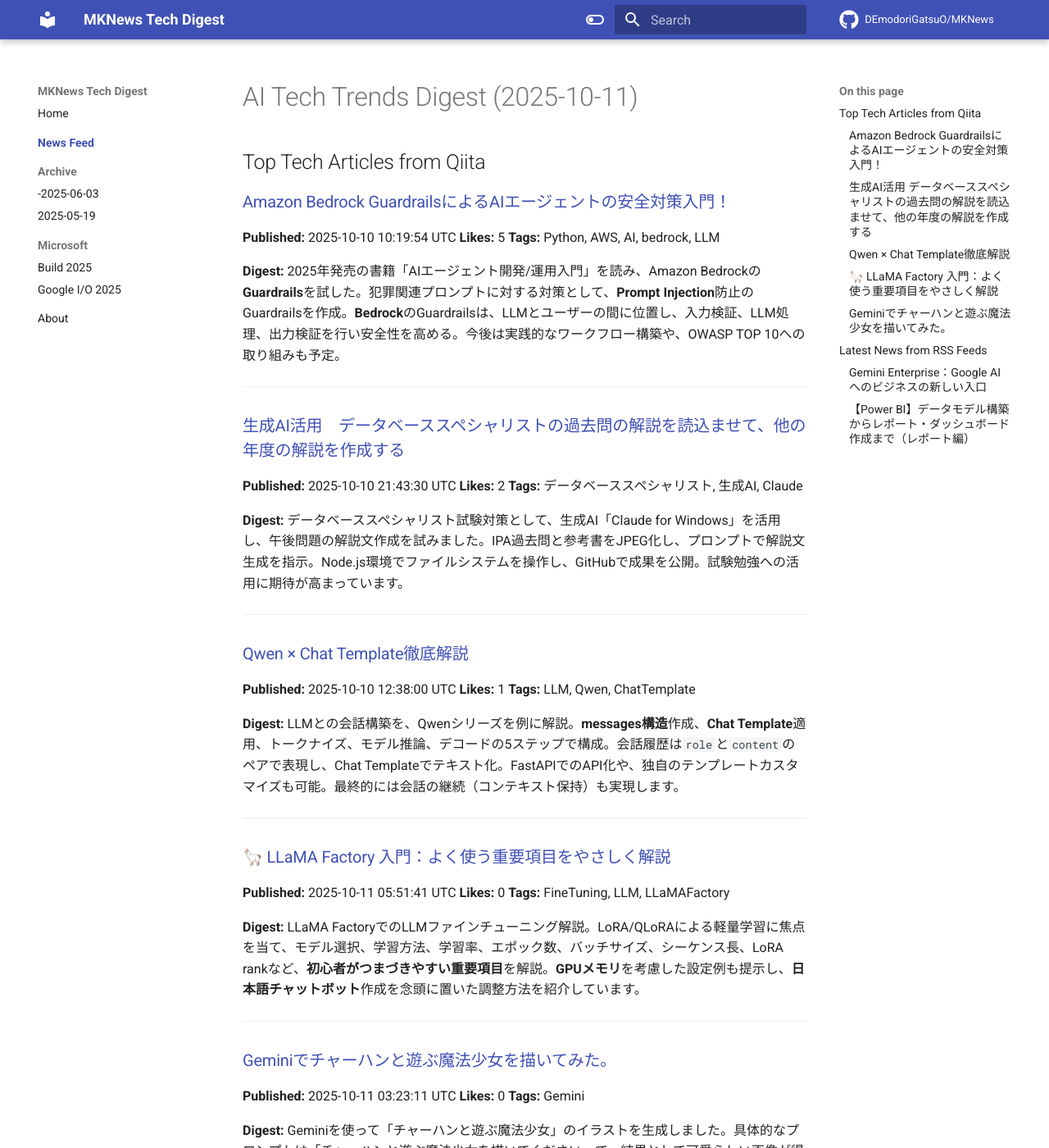
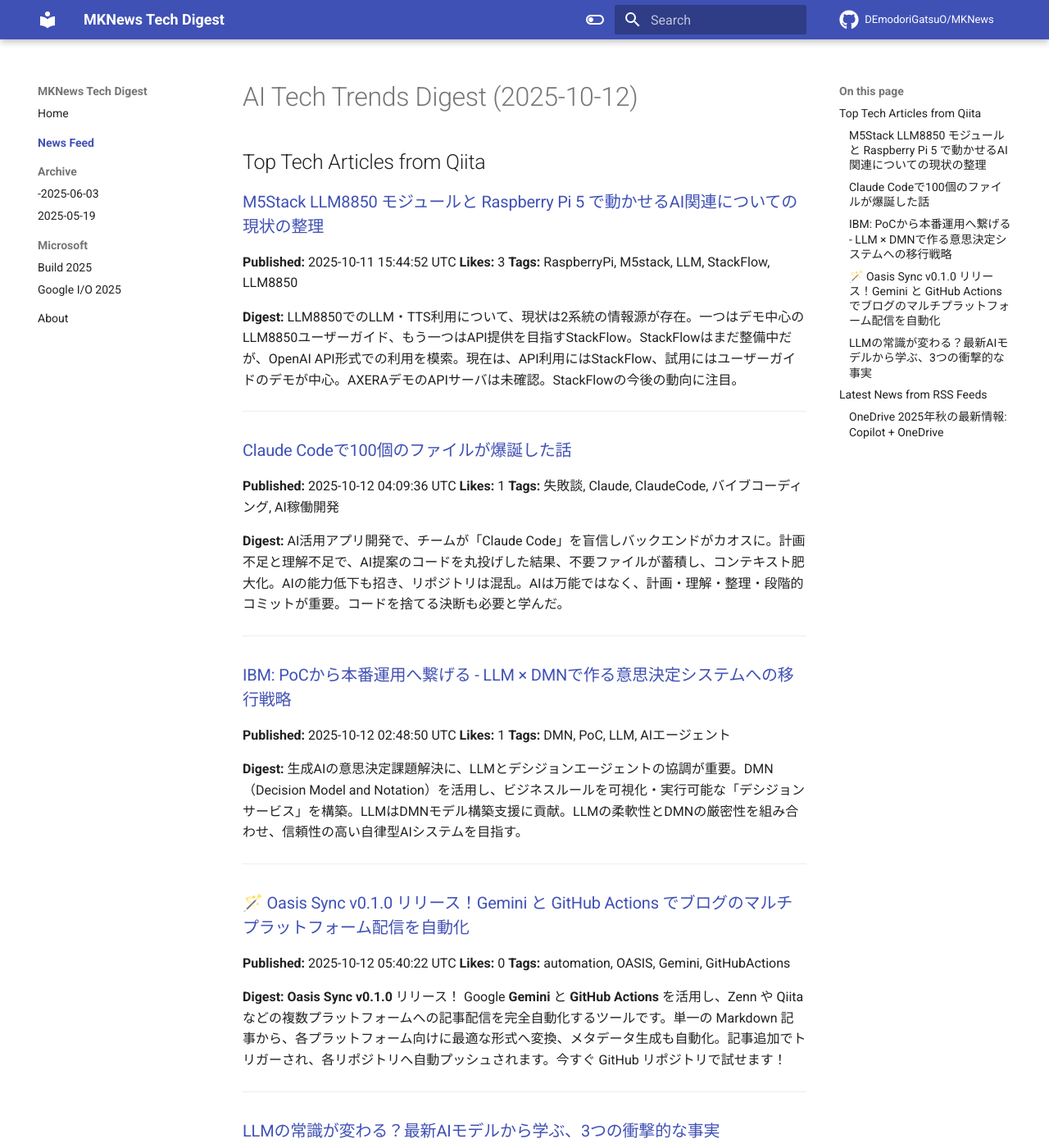
Before and after one commit to DEmodoriGatsuO/MKNews, an MkDocs documentation site: the page built from docs/news/index.md, in a window 1280 px wide and 1400 px high. Shown: the whole window at 82% size. Built offline with MkDocs 1.6.1 and Material for MkDocs 9.7.7, drawn with Linux system fonts in a browser that asks for light colours; comment, search, counter and statistics services are not loaded; some of the changed text lies outside the part shown.

Commit message:
Automated AI Tech Digest - 2025-10-12

```diff
--- a/docs/news/index.md
+++ b/docs/news/index.md
@@ -1,78 +1,68 @@
-# AI Tech Trends Digest (2025-10-11)
+# AI Tech Trends Digest (2025-10-12)
 
 
 ## Top Tech Articles from Qiita
 
 
-### [Amazon Bedrock GuardrailsによるAIエージェントの安全対策入門！](https://qiita.com/eno49conan/items/e4ca8be64afb984c5a68)
-**Published:** 2025-10-10 10:19:54 UTC
-**Likes:** 5
-**Tags:** Python, AWS, AI, bedrock, LLM
+### [M5Stack LLM8850 モジュールと Raspberry Pi 5 で動かせるAI関連についての現状の整理](https://qiita.com/uzuki_aoba/items/e69b8d3f03bb368199fa)
+**Published:** 2025-10-11 15:44:52 UTC
+**Likes:** 3
+**Tags:** RaspberryPi, M5stack, LLM, StackFlow, LLM8850
 
 **Digest:**
-2025年発売の書籍「AIエージェント開発/運用入門」を読み、Amazon Bedrockの**Guardrails**を試した。犯罪関連プロンプトに対する対策として、**Prompt Injection**防止のGuardrailsを作成。**Bedrock**のGuardrailsは、LLMとユーザーの間に位置し、入力検証、LLM処理、出力検証を行い安全性を高める。今後は実践的なワークフロー構築や、OWASP TOP 10への取り組みも予定。
+LLM8850でのLLM・TTS利用について、現状は2系統の情報源が存在。一つはデモ中心のLLM8850ユーザーガイド、もう一つはAPI提供を目指すStackFlow。StackFlowはまだ整備中だが、OpenAI API形式での利用を模索。現在は、API利用にはStackFlow、試用にはユーザーガイドのデモが中心。AXERAデモのAPIサーバは未確認。StackFlowの今後の動向に注目。
 
 ---
 
-### [生成AI活用　データベーススペシャリストの過去問の解説を読込ませて、他の年度の解説を作成する](https://qiita.com/RYA234/items/4101ab27d285cf902f80)
-**Published:** 2025-10-10 21:43:30 UTC
-**Likes:** 2
-**Tags:** データベーススペシャリスト, 生成AI, Claude
+### [Claude Codeで100個のファイルが爆誕した話](https://qiita.com/ktdatascience/items/dcbf914e2f341564e7ef)
+**Published:** 2025-10-12 04:09:36 UTC
+**Likes:** 1
+**Tags:** 失敗談, Claude, ClaudeCode, バイブコーディング, AI稼働開発
 
 **Digest:**
-データベーススペシャリスト試験対策として、生成AI「Claude for Windows」を活用し、午後問題の解説文作成を試みました。IPA過去問と参考書をJPEG化し、プロンプトで解説文生成を指示。Node.js環境でファイルシステムを操作し、GitHubで成果を公開。試験勉強への活用に期待が高まっています。
+AI活用アプリ開発で、チームが「Claude Code」を盲信しバックエンドがカオスに。計画不足と理解不足で、AI提案のコードを丸投げした結果、不要ファイルが蓄積し、コンテキスト肥大化。AIの能力低下も招き、リポジトリは混乱。AIは万能ではなく、計画・理解・整理・段階的コミットが重要。コードを捨てる決断も必要と学んだ。
 
 ---
 
-### [Qwen × Chat Template徹底解説](https://qiita.com/softbase/items/cdb5087005cf92ffd6ab)
-**Published:** 2025-10-10 12:38:00 UTC
+### [IBM: PoCから本番運用へ繋げる - LLM × DMNで作る意思決定システムへの移行戦略](https://qiita.com/RepKuririn/items/03849082afa1c4f2350a)
+**Published:** 2025-10-12 02:48:50 UTC
 **Likes:** 1
-**Tags:** LLM, Qwen, ChatTemplate
+**Tags:** DMN, PoC, LLM, AIエージェント
 
 **Digest:**
-LLMとの会話構築を、Qwenシリーズを例に解説。**messages構造**作成、**Chat Template**適用、トークナイズ、モデル推論、デコードの5ステップで構成。会話履歴は`role`と`content`のペアで表現し、Chat Templateでテキスト化。FastAPIでのAPI化や、独自のテンプレートカスタマイズも可能。最終的には会話の継続（コンテキスト保持）も実現します。
+生成AIの意思決定課題解決に、LLMとデシジョンエージェントの協調が重要。DMN（Decision Model and Notation）を活用し、ビジネスルールを可視化・実行可能な「デシジョンサービス」を構築。LLMはDMNモデル構築支援に貢献。LLMの柔軟性とDMNの厳密性を組み合わせ、信頼性の高い自律型AIシステムを目指す。
 
 ---
 
-### [🦙 LLaMA Factory 入門：よく使う重要項目をやさしく解説](https://qiita.com/softbase/items/b6227587a072ae577d5f)
-**Published:** 2025-10-11 05:51:41 UTC
+### [🪄 Oasis Sync v0.1.0 リリース！Gemini と GitHub Actions でブログのマルチプラットフォーム配信を自動化](https://qiita.com/Maki-HamarukiLab/items/2f1f61948334fd0d2e67)
+**Published:** 2025-10-12 05:40:22 UTC
 **Likes:** 0
-**Tags:** FineTuning, LLM, LLaMAFactory
+**Tags:** automation, OASIS, Gemini, GitHubActions
 
 **Digest:**
-LLaMA FactoryでのLLMファインチューニング解説。LoRA/QLoRAによる軽量学習に焦点を当て、モデル選択、学習方法、学習率、エポック数、バッチサイズ、シーケンス長、LoRA rankなど、**初心者がつまづきやすい重要項目**を解説。**GPUメモリ**を考慮した設定例も提示し、**日本語チャットボット**作成を念頭に置いた調整方法を紹介しています。
+**Oasis Sync v0.1.0** リリース！ Google **Gemini** と **GitHub Actions** を活用し、Zenn や Qiita などの複数プラットフォームへの記事配信を完全自動化するツールです。単一の Markdown 記事から、各プラットフォーム向けに最適な形式へ変換、メタデータ生成も自動化。記事追加でトリガーされ、各リポジトリへ自動プッシュされます。今すぐ GitHub リポジトリで試せます！
 
 ---
 
-### [Geminiでチャーハンと遊ぶ魔法少女を描いてみた。](https://qiita.com/nori-channel/items/45c87a69da0235ca64b1)
-**Published:** 2025-10-11 03:23:11 UTC
+### [LLMの常識が変わる？最新AIモデルから学ぶ、3つの衝撃的な事実](https://qiita.com/Maki-HamarukiLab/items/ba16ef4d1f5c5d05a903)
+**Published:** 2025-10-12 05:40:22 UTC
 **Likes:** 0
-**Tags:** Gemini
+**Tags:** NVIDIA, DeepLearning, AI, LLM, MoE
 
 **Digest:**
-Geminiを使って「チャーハンと遊ぶ魔法少女」のイラストを生成しました。具体的なプロンプトは「チャーハンと遊ぶ魔法少女を描いてください」で、結果として可愛らしい画像が得られました。この試みが、何かの役に立つことを願っています。
+LLMの進化は加速し、3つの衝撃的事実が明らかに。**MoE**アーキテクチャで巨大モデルの効率化、**思考プロセス可視化**でAIの透明性向上、そして多様な育成戦略による**自律エージェント**への道が開かれました。NVIDIA、LongCat、Tongyiがそれぞれ異なるアプローチで未来を切り開いています。
 
 ---
 
 ## Latest News from RSS Feeds
 
 
-### [Gemini Enterprise：Google AI へのビジネスの新しい入口](https://blog.google/intl/ja-jp/company-news/technology/gemini-enterprisegoogle-ai/)
-**Source:** Google Japan Blog
-**Published:** 2025-10-10 13:41:00 UTC
-**Tags:** Google Cloud
+### [OneDrive 2025年秋の最新情報: Copilot + OneDrive](https://shanqiai.lekumo.biz/sharepoint_technical_note/2025/10/onedrive-2025-c-d9e9.html)
+**Source:** SharePoint Technical Notes
+**Published:** 2025-10-12 03:22:15 UTC
+**Tags:** Microsoft 365, Microsoft 365 - SharePoint, Microsoft 365 Copilot, OneDrive / OneDrive for Business
 
 **Digest:**
-2025年のGoogle Cloudは好調で、年間の売上高が500億ドルを突破しました。13の製品ラインナップが年間10億ドル以上の収益を上げ、AI製品がその成長を牽引しています。顧客の65%がGoogleのAI製品を採用し、目覚ましい成長を見せています。
+2025年10月8日午前9時（米国時間）から、OneDriveの最新機能が発表されました。**個人用Vault**の強化や、**ファイル共有**機能の改善、**ストレージ**容量に関する新しいプランなど、ユーザーの利便性向上を目指した様々なアップデートが予定されています。詳細な情報は、Microsoftの公式発表をご確認ください。
 
 ---
-
-### [【Power BI】データモデル構築からレポート・ダッシュボード作成まで（レポート編）](https://blog.jbs.co.jp/entry/2025/10/10/152019)
-**Source:** JBS Blog
-**Published:** 2025-10-10 06:20:19 UTC
-**Tags:** Power BI
-
-**Digest:**
-Microsoft Fabricのウェアハウスデータを用いたPower BI分析環境構築、今回はレポート編です。売上パフォーマンスと在庫最適化の2つの視点から、レポート設計と作成方法を解説。データモデル構築に続き、前回用いたダミーデータを利用し、実践的なステップを紹介します。Power BIで効果的なデータ分析を実現しましょう。
-
----
```
